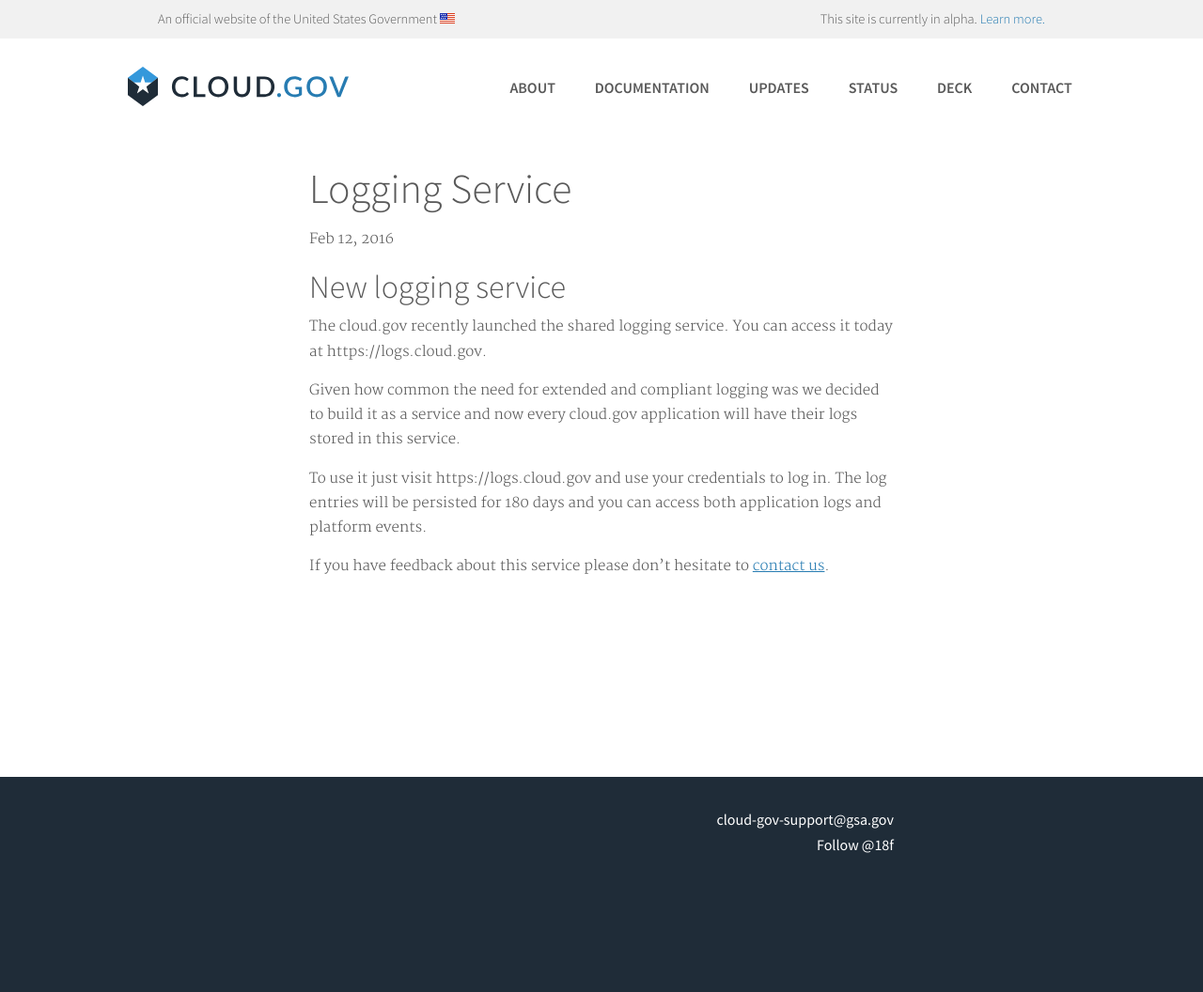
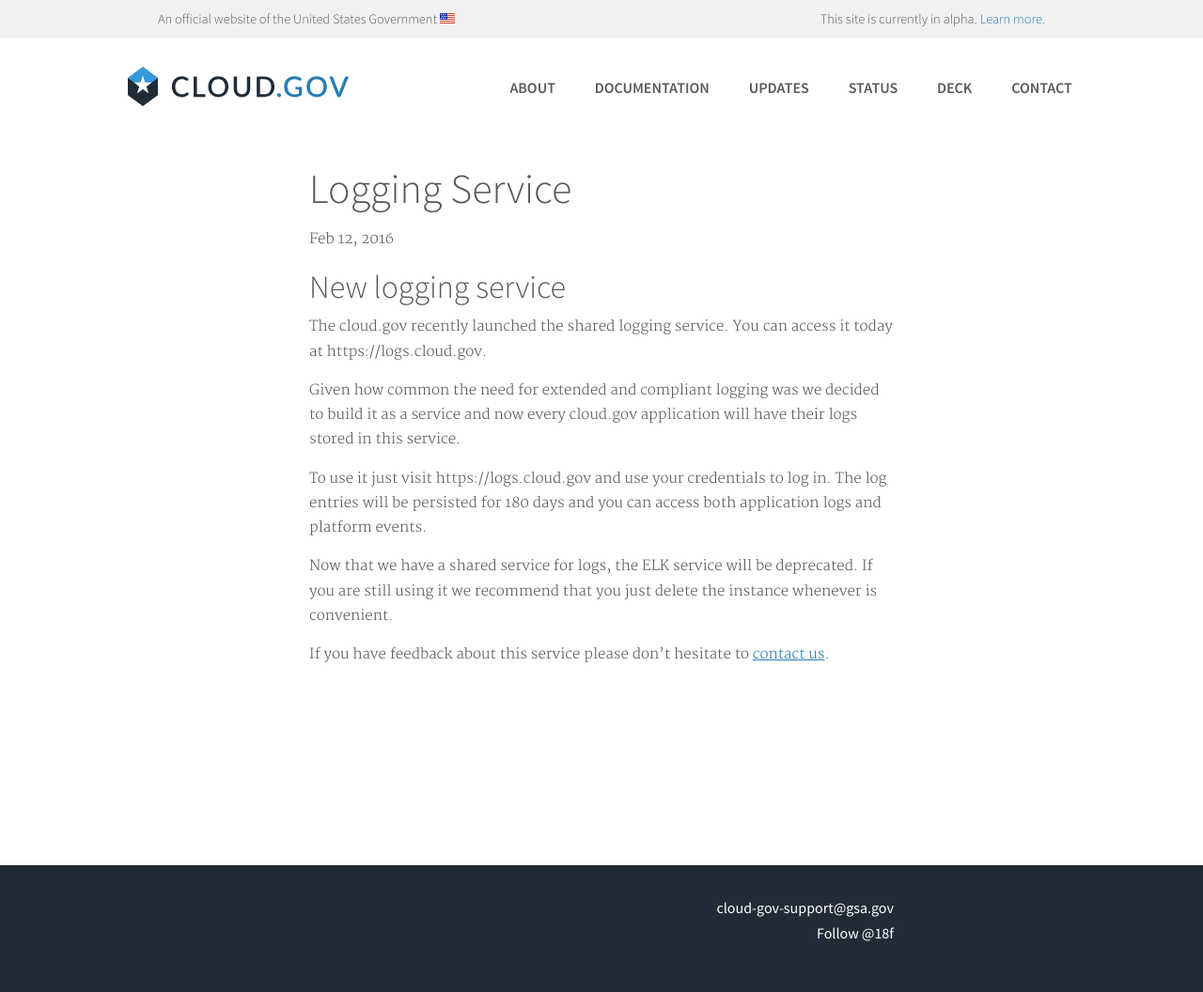
Before and after one commit to cloud-gov/cg-landing, a Jekyll site: the page built from _posts/2016-02-12-logs-update.md, in a window 1280 px wide. Shown: the whole page at 94% size. Built offline with Jekyll 4.4.1, drawn with Linux system fonts in a browser that asks for light colours; comment, search, counter and statistics services are not loaded; before the commit the page ends 962 px from its top, so only the background shows below that.

Commit message:
Add elk deprecation notice.

```diff
--- a/_posts/2016-02-12-logs-update.md
+++ b/_posts/2016-02-12-logs-update.md
@@ -11,4 +11,6 @@ Given how common the need for extended and compliant logging was we decided to b
 
 To use it just visit https://logs.cloud.gov and use your credentials to log in. The log entries will be persisted for 180 days and you can access both application logs and platform events.
 
+Now that we have a shared service for logs, the ELK service will be deprecated. If you are still using it we recommend that you just delete the instance whenever is convenient.
+
 If you have feedback about this service please don't hesitate to [contact us](mailto:cloud-gov-support@gsa.gov).
```
